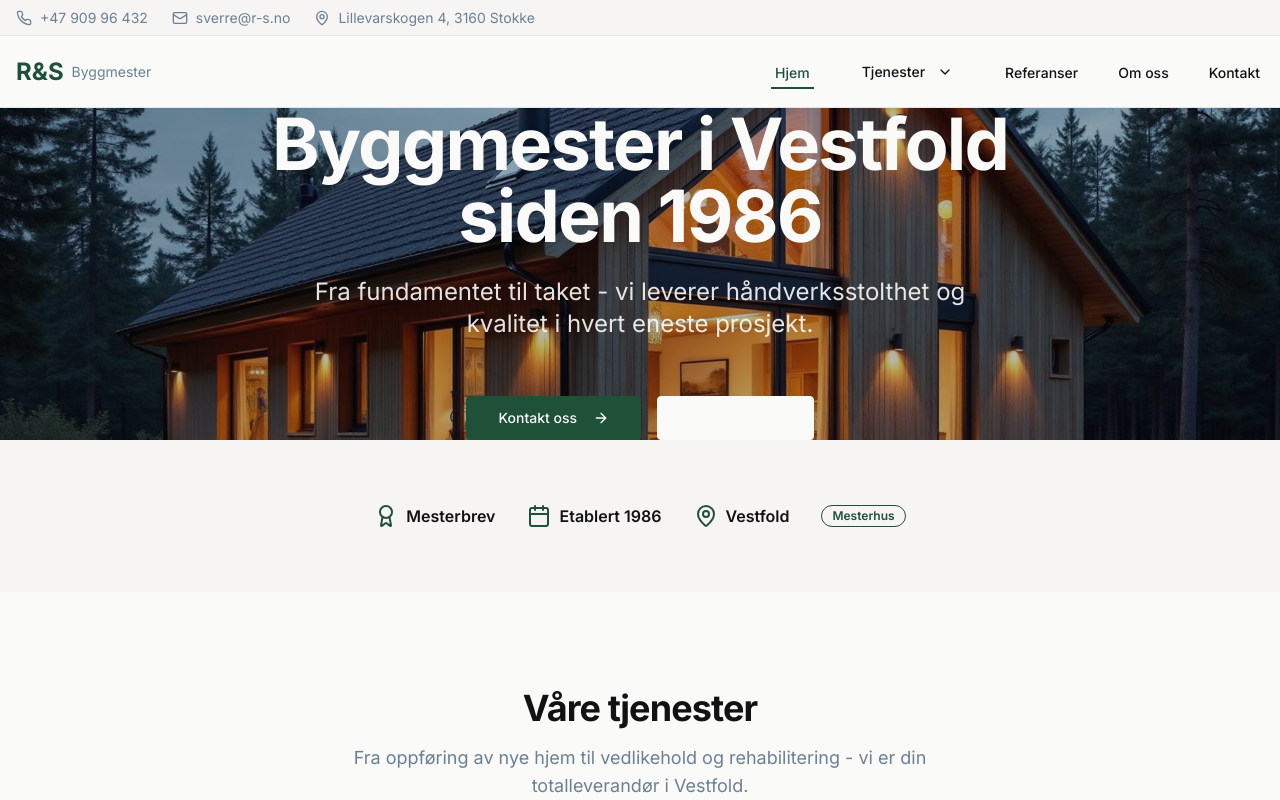
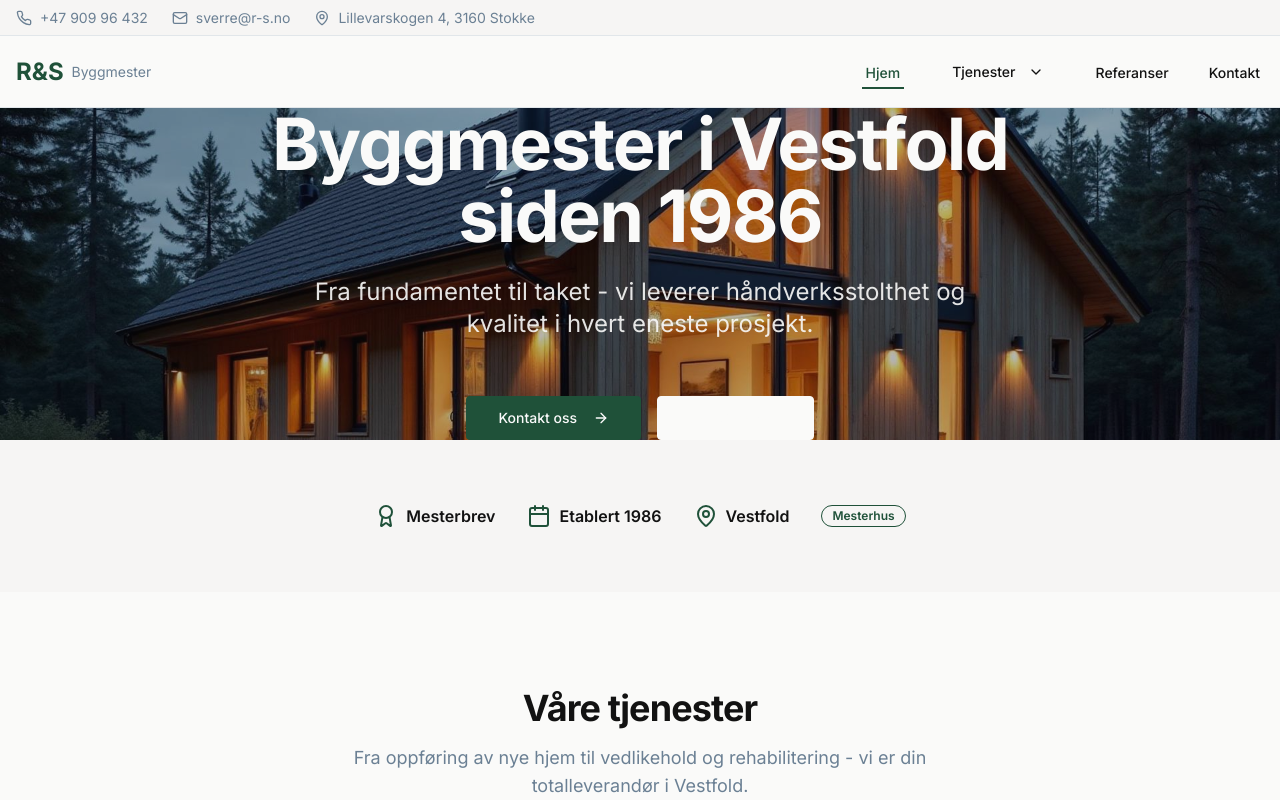
Before and after one commit to Nettsaga/rasmussen, a React (Vite) app: page / in a window 1280 px wide. Shown: the top 800 px of the page. Built offline with nearby package versions, Linux system fonts and the light colour scheme; the HTML template or start-up script is replaced by a standard one.

Commit message:
Remove Om oss route

```diff
--- a/src/components/layout/Navigation.tsx
+++ b/src/components/layout/Navigation.tsx
@@ -24,7 +24,6 @@ const Navigation = () => {
       ]
     },
     { name: "Referanser", path: "/referanser" },
-    { name: "Om oss", path: "/ansatte" },
     { name: "Kontakt", path: "/kontakt" },
   ];
 
```
